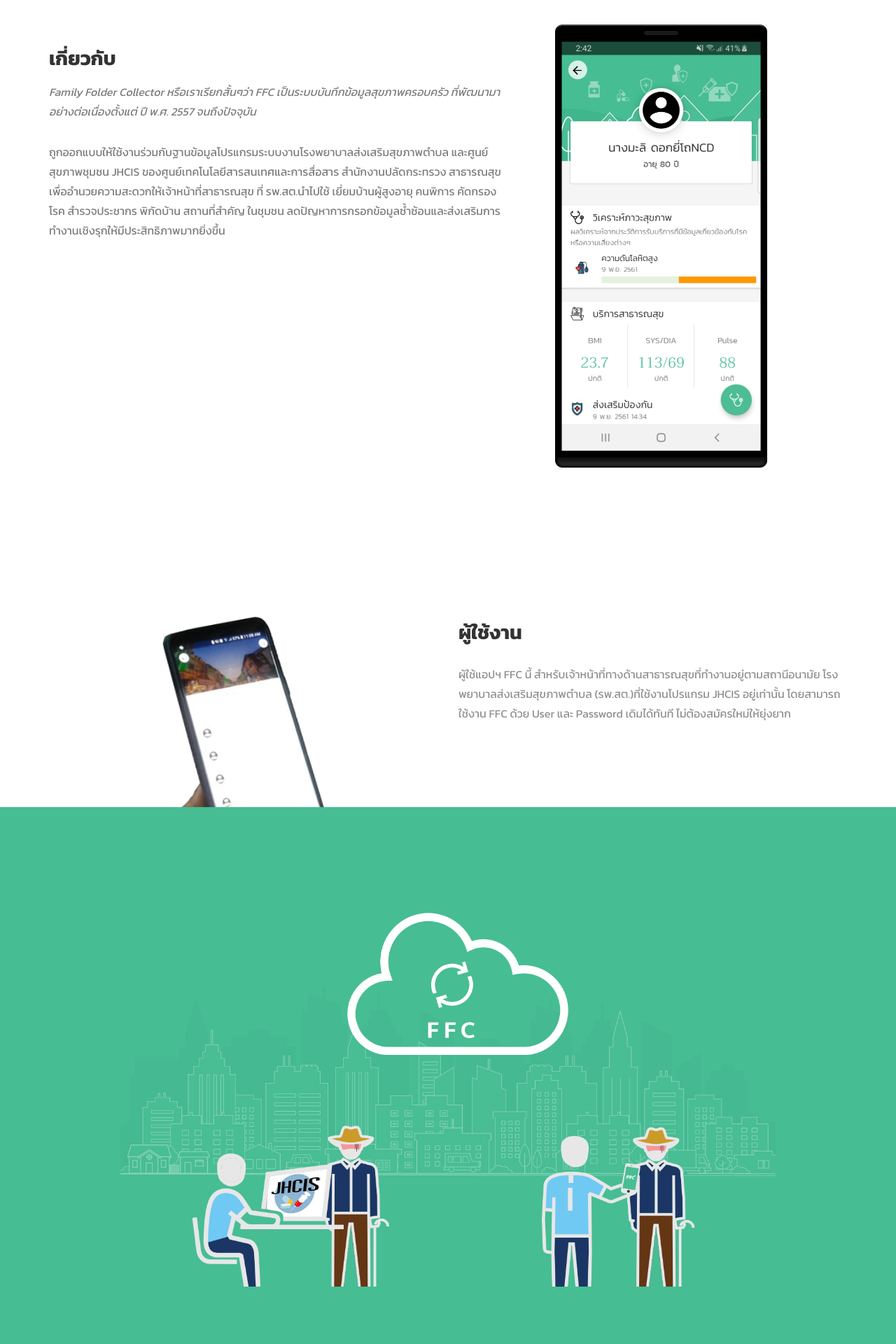
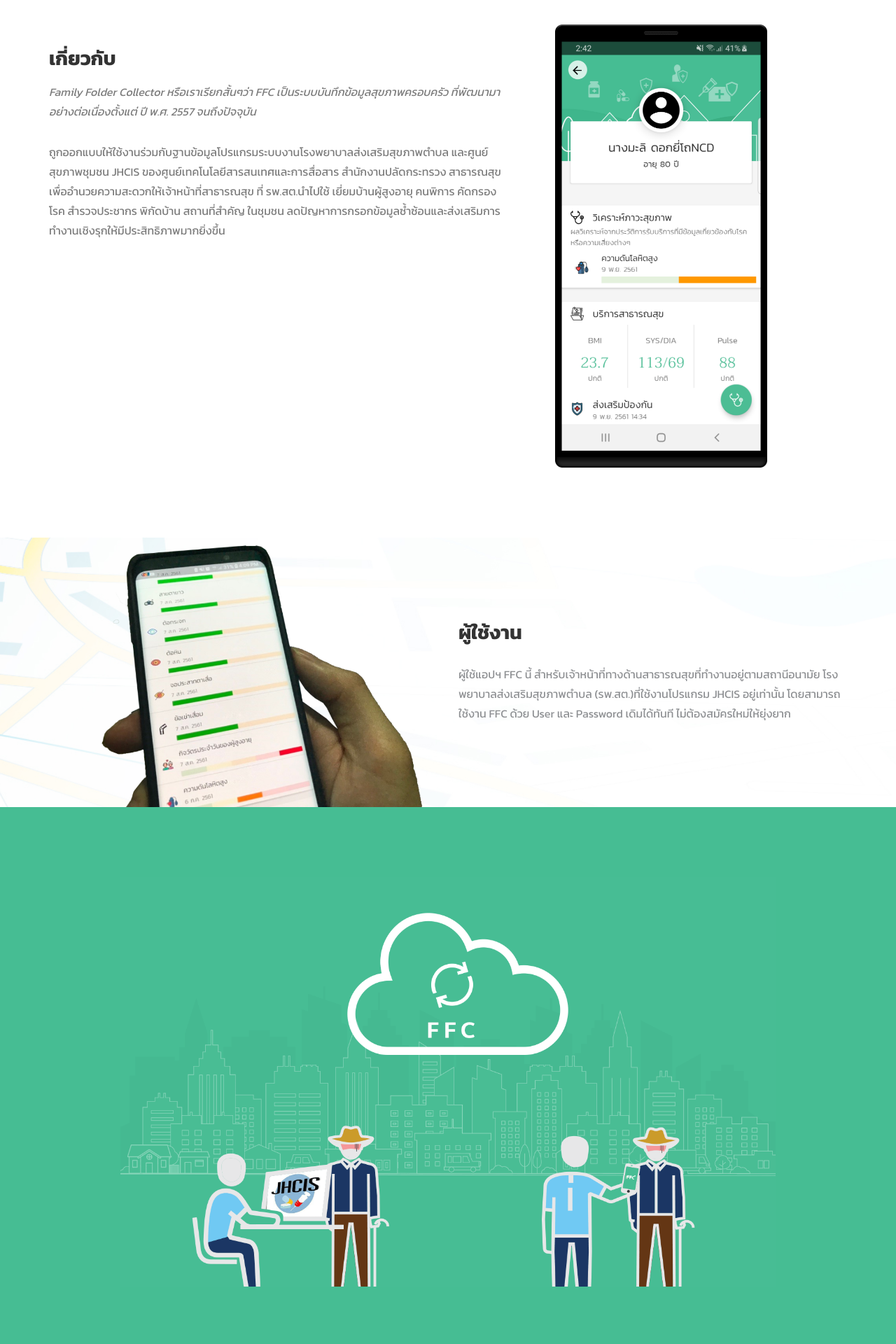
Before and after one commit to tawatchai18/tawatchai18.github.io, a Jekyll site: the page built from index.html, in a window 1280 px wide. Shown: the part 880-2800 px from the top of the page at 70% size. Built offline with Jekyll 4.4.1, drawn with Linux system fonts in a browser that asks for light colours; nearby versions of some CDN libraries; some web fonts are replaced; comment, search, counter and statistics services are not loaded.

Commit message:
no message

```diff
--- a/css/airspace.css
+++ b/css/airspace.css
@@ -241,7 +241,7 @@
 	Feature Start
 --*/
 #feature {
-  background: url("../img/newbg.png");
+  background: url("../img/opo.png");
   background-position: 50% 94px;
   width: 100%;
   display: block;
```
Also changed, not shown: img/opo.png.
